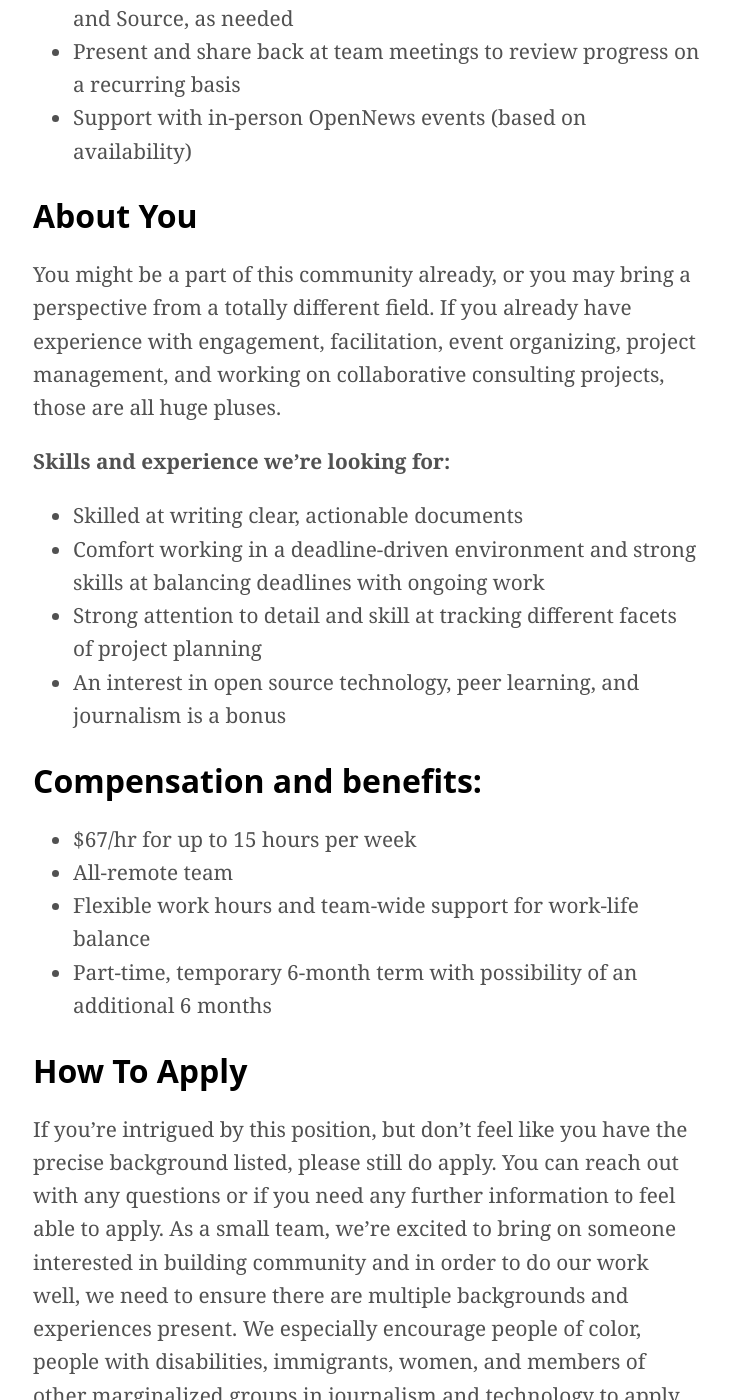
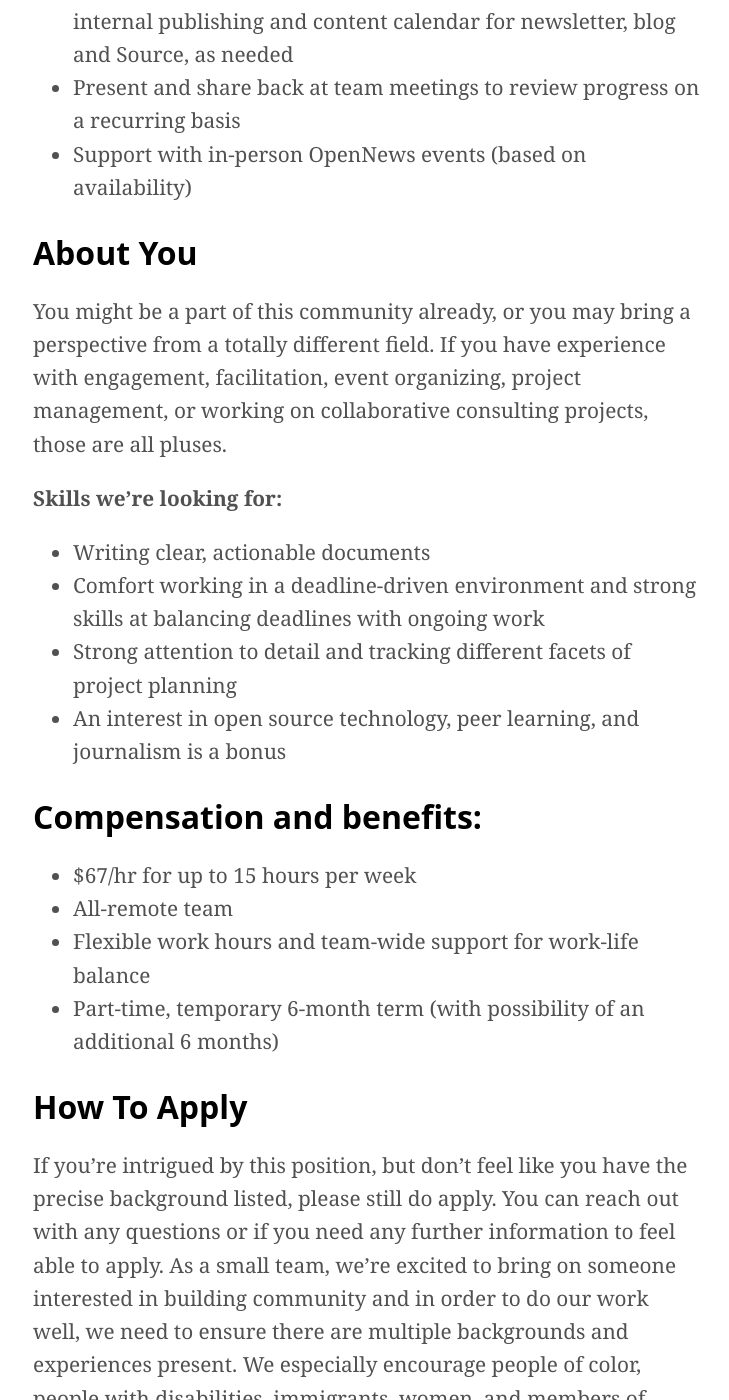
Before and after one commit to OpenNews/opennews-website, a Jekyll site: the page built from _posts/2025-08-29-opennews-hiring-community-manager.md, in a window 1280 px wide and 1400 px high, scrolled down 1707 px. Shown: the whole window, without its empty margins (117-846 px from the left). Built offline with Jekyll 4.4.1, drawn with Linux system fonts in a browser that asks for light colours; nearby versions of some CDN libraries; some web fonts are replaced; comment, search, counter and statistics services are not loaded; some of the changed text lies outside the part shown.

Commit message:
update formatting for job posting

```diff
--- a/_posts/2025-08-29-opennews-hiring-community-manager.md
+++ b/_posts/2025-08-29-opennews-hiring-community-manager.md
@@ -10,9 +10,9 @@
 
 OpenNews supports journalists pushing for technical and cultural change in newsrooms. Our purpose is to provide spaces where journalists can join a community, learn from each other, and take lessons back to their news organizations.
 
-A community manager will support the journalistic audience for [“Emergency Mode for News,” a project funded by Press Forward](https://opennews.org/blog/press-forward-release/), and OpenNews’ community initiatives. This will include but is not limited to audience engagement, outreach, and facilitation for community or project-related events.
+A community manager will support the journalistic audience for [“Emergency Mode for News,”](https://opennews.org/blog/press-forward-release/), a project funded by Press Forward, and OpenNews’ community initiatives. This will include but is not limited to audience engagement, outreach, and facilitation for community or project-related events.
 
-**## About The Work**
+## About The Work
 **Emergency Mode (60% of time or ~9 hours per week)**
 * Support Emergency Mode team with project outreach and engagement efforts
 * Develop and maintain engagement efforts for Emergency Mode peer learning cohort and assist peer learning leader with cohort logistics
@@ -27,23 +27,23 @@
 * Support with in-person OpenNews events (based on availability)
 
 ## About You
-You might be a part of this community already, or you may bring a perspective from a totally different field. If you already have experience with engagement, facilitation, event organizing, project management, and working on collaborative consulting projects, those are all huge pluses.
+You might be a part of this community already, or you may bring a perspective from a totally different field. If you have experience with engagement, facilitation, event organizing, project management, or working on collaborative consulting projects, those are all pluses.
 
-**Skills and experience we're looking for:**
-* Skilled at writing clear, actionable documents
+**Skills we're looking for:**
+* Writing clear, actionable documents
 * Comfort working in a deadline-driven environment and strong skills at balancing deadlines with ongoing work
-* Strong attention to detail and skill at tracking different facets of project planning
+* Strong attention to detail and tracking different facets of project planning
 * An interest in open source technology, peer learning, and journalism is a bonus
 
 ## Compensation and benefits:
 * $67/hr for up to 15 hours per week
 * All-remote team
 * Flexible work hours and team-wide support for work-life balance
-* Part-time, temporary 6-month term with possibility of an additional 6 months
+* Part-time, temporary 6-month term (with possibility of an additional 6 months)
 
 ## How To Apply
 If you’re intrigued by this position, but don’t feel like you have the precise background listed, please still do apply. You can reach out with any questions or if you need any further information to feel able to apply.  As a small team, we're excited to bring on someone interested in building community and in order to do our work well, we need to ensure there are multiple backgrounds and experiences present. We especially encourage people of color, people with disabilities, immigrants, women, and members of other marginalized groups in journalism and technology to apply. At this time, we are only able to hire people who are based in the U.S. and who already hold authorization to work in the U.S.
 
 If you have any questions, feel free to [contact the team](mailto:team@opennews.org).
 
-<iframe class="airtable-embed" src="https://airtable.com/embed/app0dvefggv8qcESX/pag3fftpghUqq4dyv/form" frameborder="0" onmousewheel="" width="100%" height="600" style="background: transparent; border: 1px solid #ccc;"></iframe>
+<iframe class="airtable-embed" src="https://airtable.com/embed/app0dvefggv8qcESX/pag3fftpghUqq4dyv/form" frameborder="0" onmousewheel="" width="100%" height="900" style="background: transparent; border: 1px solid #ccc;"></iframe>
```
